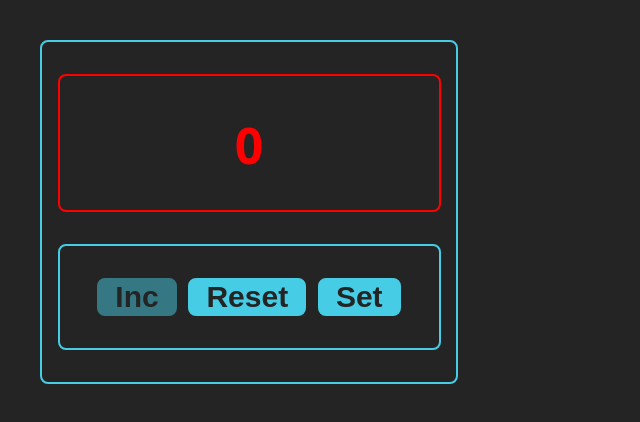
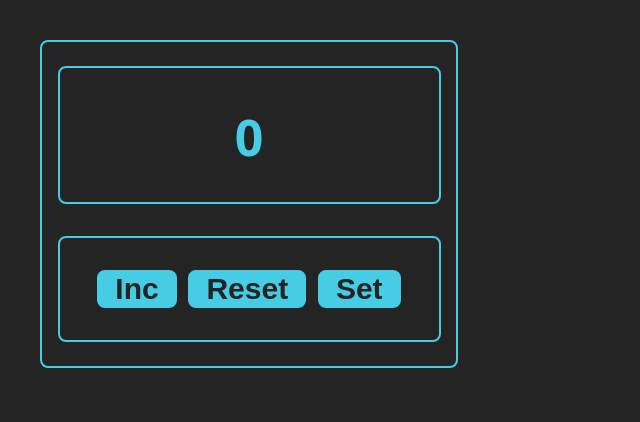
Before and after one commit to AlxTafari/counter, a React (Vite) app: page / in a window 1280 px wide. Shown: the top 422 px of the page, without its empty margins (0-640 px from the left). Built offline with nearby package versions, Linux system fonts and the light colour scheme.

Commit message:
counter v.1.5

```diff
--- a/src/App.tsx
+++ b/src/App.tsx
@@ -4,7 +4,10 @@ import {Counter} from "./components/counter/Counter.tsx";
 function App() {
 
     return (
-        <Counter />
+        <>
+            <Counter />
+        </>
+
     )
 }
 
--- a/src/components/button/Button.tsx
+++ b/src/components/button/Button.tsx
@@ -6,7 +6,6 @@ type Props = {
 };
 export const Button = ({title, onClick, className, disabled }: Props) => {
 
-
     return (
         <button disabled={disabled} className={className} onClick={onClick}>{title}</button>
     );
--- a/src/components/counter/Counter.tsx
+++ b/src/components/counter/Counter.tsx
@@ -2,60 +2,75 @@ import {useEffect, useState} from "react";
 import {CounterView} from "./CounterView.tsx";
 import {CounterConfig} from "./CounterConfig.tsx";
 
+type CounterProps = {
+    current: number;
+    startValue: number;
+    maxValue: number;
+}
 
 export const Counter = () => {
 
+    const defaultSetCounter = {current: 0, startValue: 0, maxValue: 5}
 
-    const minValue = 0
-
-    const [maxValue, setMaxValue] = useState<number>(() => {
-        const maxVal = localStorage.getItem("maxValue")
-        return maxVal ? JSON.parse(maxVal) : minValue;
-    });
-    const [counter, setCounter] = useState(() => {
-        const count = localStorage.getItem("counter")
-        return count ? JSON.parse(count) : minValue;
-    });
+    const [counterX, setCounterX] = useState<CounterProps>(() => {
+        const data = localStorage.getItem("counterX")
+        return data ? JSON.parse(data)
+       : defaultSetCounter
+    })
 
     useEffect(() => {
-        localStorage.setItem("counter", JSON.stringify(counter));
-    })
-    useEffect(() => {
-        localStorage.setItem("maxValue", JSON.stringify(maxValue));
-    })
+        localStorage.setItem("counterX", JSON.stringify(counterX))
+    }, );
 
-    const disabled = counter === maxValue
+    const disabled = counterX.current >= counterX.maxValue || counterX.maxValue < 0 || counterX.startValue < 0 || counterX.startValue >= counterX.maxValue;
 
     const onChangeStartValueHandler = (e: React.ChangeEvent<HTMLInputElement>) => {
-
-        setCounter(Number(e.currentTarget.value));
-        console.log(Number(e.currentTarget.value))
+        const newState = Number(e.currentTarget.value)
+        setCounterX({...counterX, startValue: newState, current: newState});
+        console.log(counterX.current, counterX.startValue)
+    }
+    const onChangeMaxValueHandler = (e: React.ChangeEvent<HTMLInputElement>) => {
+        const newState = Number(e.currentTarget.value)
+        setCounterX({...counterX, maxValue: newState});
     }
 
-    const onChangeMaxValueHandler = (e: React.ChangeEvent<HTMLInputElement>) => {
-        setMaxValue(Number(e.currentTarget.value));
-        console.log(Number(e.currentTarget.value))
+    const [mode, setMode] = useState<'view' | 'settings'>('view');
+    const modeHandler = () => {
+        setMode(prevState => prevState === 'view' ? 'settings' : 'view');
+        if (mode) {
+            resetHandler()
+        }
     }
 
-    const [set, setSet] = useState<boolean>(true)
-    const setHandler = () => setSet(prevState => !prevState)
+    const incrementHandler = () => {
+        const newState = counterX.current + 1
+        setCounterX({...counterX, current: newState})
+    }
+
+    const resetHandler = () => {
+        const newState = counterX.current = counterX.startValue
+        setCounterX({...counterX, current: newState})
+
+    }
+
+
 
     return (
+
         <div className={"counter-wrapper"}>
-            {set
-                ? <CounterView counter={counter}
-                               setCounter={setCounter}
+            {mode === 'view'
+                ? <CounterView counter={counterX.current}
+                               increment={incrementHandler}
+                               reset={resetHandler}
                                disabled={disabled}
-                               callback={setHandler}  />
-                : <CounterConfig startValue={counter}
-                                 maxValue={maxValue}
+                               callback={modeHandler}  />
+                : <CounterConfig startValue={counterX.startValue}
+                                 maxValue={counterX.maxValue}
                                  setStartValue={onChangeStartValueHandler}
                                  setMaxValue={onChangeMaxValueHandler}
-                                 callback={setHandler} />
+                                 callback={modeHandler}
+                                 disabled={disabled} />
             }
         </div>
-
-
     )
-
 };
--- a/src/components/counter/CounterConfig.tsx
+++ b/src/components/counter/CounterConfig.tsx
@@ -9,29 +9,29 @@ type Props = {
     startValue: number
     setMaxValue?: (e: React.ChangeEvent<HTMLInputElement>) => void
     setStartValue?: (e: React.ChangeEvent<HTMLInputElement>) => void
+    disabled: boolean
 
 };
-export const CounterConfig = ({callback, setMaxValue, setStartValue,startValue, maxValue}: Props) => {
-
-    // const [value, setValue] = useState<number>(0);
-
+export const CounterConfig = ({callback, setMaxValue, setStartValue, startValue, maxValue, disabled}: Props) => {
+    const isDisabled= disabled
     return (
         <>
             <DisplayCounter className={"set-counter"}>
-
-                <LabeledInput value={maxValue}
+                {isDisabled ? <span className={"error"}>недопустимое значение</span> : null}
+                <LabeledInput className={isDisabled ? "inputError" : ""}
+                              value={maxValue}
                               label={"max value"}
                               type={"number"} onChange={setMaxValue}/>
-
                 <LabeledInput
-                value={startValue}
-                            label={"start value"}
-                              type={"number"}
-                              onChange={setStartValue}/>
+                    className={isDisabled ? "inputError" : ""}
+                    value={startValue}
+                    label={"start value"}
+                    type={"number"}
+                    onChange={setStartValue}/>
             </DisplayCounter>
 
             <CounterControls>
-                <Button onClick={callback} title={"Set"} />
+                <Button className={isDisabled ? "buttonOff" : "buttonOn"} disabled={isDisabled} onClick={callback} title={"Set"}/>
             </CounterControls>
         </>
     );
--- a/src/components/counter/CounterView.tsx
+++ b/src/components/counter/CounterView.tsx
@@ -6,13 +6,11 @@ type Props = {
     counter: number
     callback: () => void
     disabled: boolean
-    setCounter: (value: number) => void
+    increment: () => void
+    reset: () => void
 };
 
-export const CounterView = ({counter, callback, disabled, setCounter}: Props) => {
-
-    const increment = () => setCounter(counter + 1);
-    const reset = () => setCounter(0);
+export const CounterView = ({counter, callback, disabled, increment, reset}: Props) => {
 
     return (
         <>
@@ -21,7 +19,7 @@ export const CounterView = ({counter, callback, disabled, setCounter}: Props) =>
             </DisplayCounter>
 
             <CounterControls>
-                <Button className={disabled ? "buttonOff" : "buttonOn"} onClick={increment}
+                <Button className={disabled ? "buttonOff" : ""} onClick={increment}
                         disabled={disabled} title={"Inc"}/>
                 <Button onClick={reset} title={"Reset"}/>
                 <Button onClick={callback} title={"Set"}/>
--- a/src/components/displayCounter/DisplayCounter.tsx
+++ b/src/components/displayCounter/DisplayCounter.tsx
@@ -3,6 +3,7 @@ type Props = {
     className?: string
 };
 export const DisplayCounter = ({children, className }: Props) => {
+
     return (
         <div className={className}>
             {children}
--- a/src/components/labeledInput/LabeledInput.tsx
+++ b/src/components/labeledInput/LabeledInput.tsx
@@ -3,13 +3,15 @@ type Props = {
     type?: "text" | "number" | "password" | "email" | "checkbox";
     onChange?: (e: React.ChangeEvent<HTMLInputElement>) => void
     value?: number
+    className?: string
 };
-export const LabeledInput = ({label, type, onChange, value}: Props) => {
+export const LabeledInput = ({label, type, onChange, value, className}: Props) => {
 
     return (
-        <label>
-            {label}
-            <input value={value} type={type} onChange={onChange}/>
-        </label>
+        <div className={"flex-wrapper"}>
+            <label>{label}</label>
+            <input className={className} value={value} type={type} onChange={onChange}/>
+        </div>
+
     );
 };
--- a/src/index.css
+++ b/src/index.css
@@ -18,6 +18,7 @@
 .counters-container {
     display: flex;
     flex-direction: column;
+    justify-content: center;
     align-items: center;
 }
 
@@ -29,7 +30,7 @@
     justify-content: center;
     flex-direction: column;
     gap: 2rem;
-    padding: 2rem;
+    padding: 1.5rem 2rem;
     border: 2px solid #46cce4;
     border-radius: 8px;
     font-size: 50px;
@@ -51,7 +52,7 @@
     width: 90%;
     height: 70px;
     padding: 2rem;
-    border: 2px solid red;
+    border: 2px solid #46cce4;
     border-radius: 8px;
     color: red;
     font-size: 50px;
@@ -70,10 +71,8 @@
     color: #46cce4;
     font-size: 20px;
     font-weight: 700;
-}
+    position: relative;
 
-.set-counter span {
-    r: 1rem;
 }
 
 .controls-wrapper {
@@ -101,3 +100,23 @@
 .buttonOff {
     opacity: 0.5;
 }
+
+.flex-wrapper {
+    display: flex;
+    flex-direction: row;
+    justify-content: space-between;
+}
+
+.inputError{
+    border: 2px solid #e13737;
+    background-color: #bd6767;
+}
+
+.error {
+    position: absolute;
+    top: -2px;
+    right: 25%;
+    font-size: 16px;
+    color: #e13737;
+
+}
```
Also changed, not shown: 2 other files (tests, documents, lock files or other folders).
